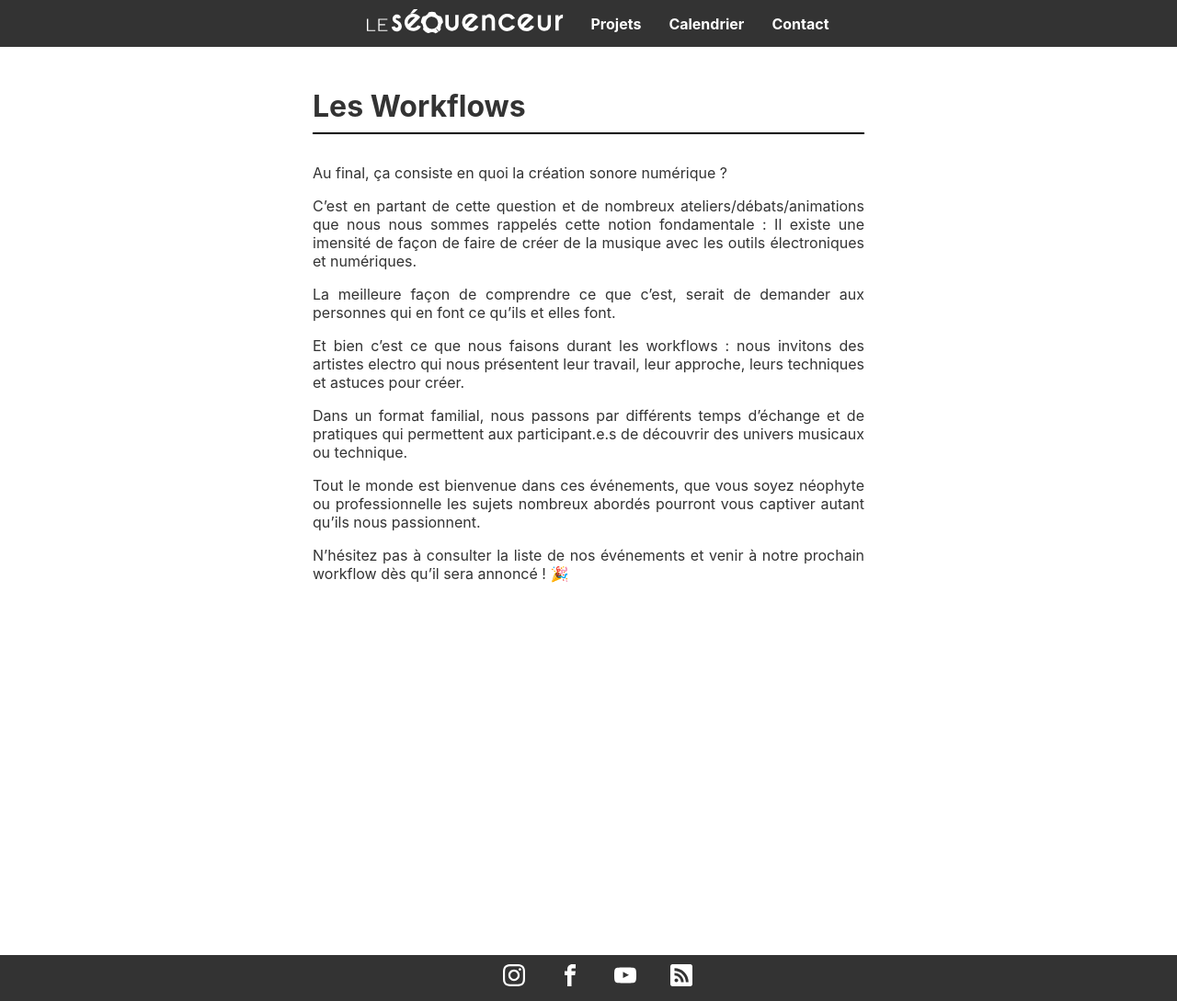
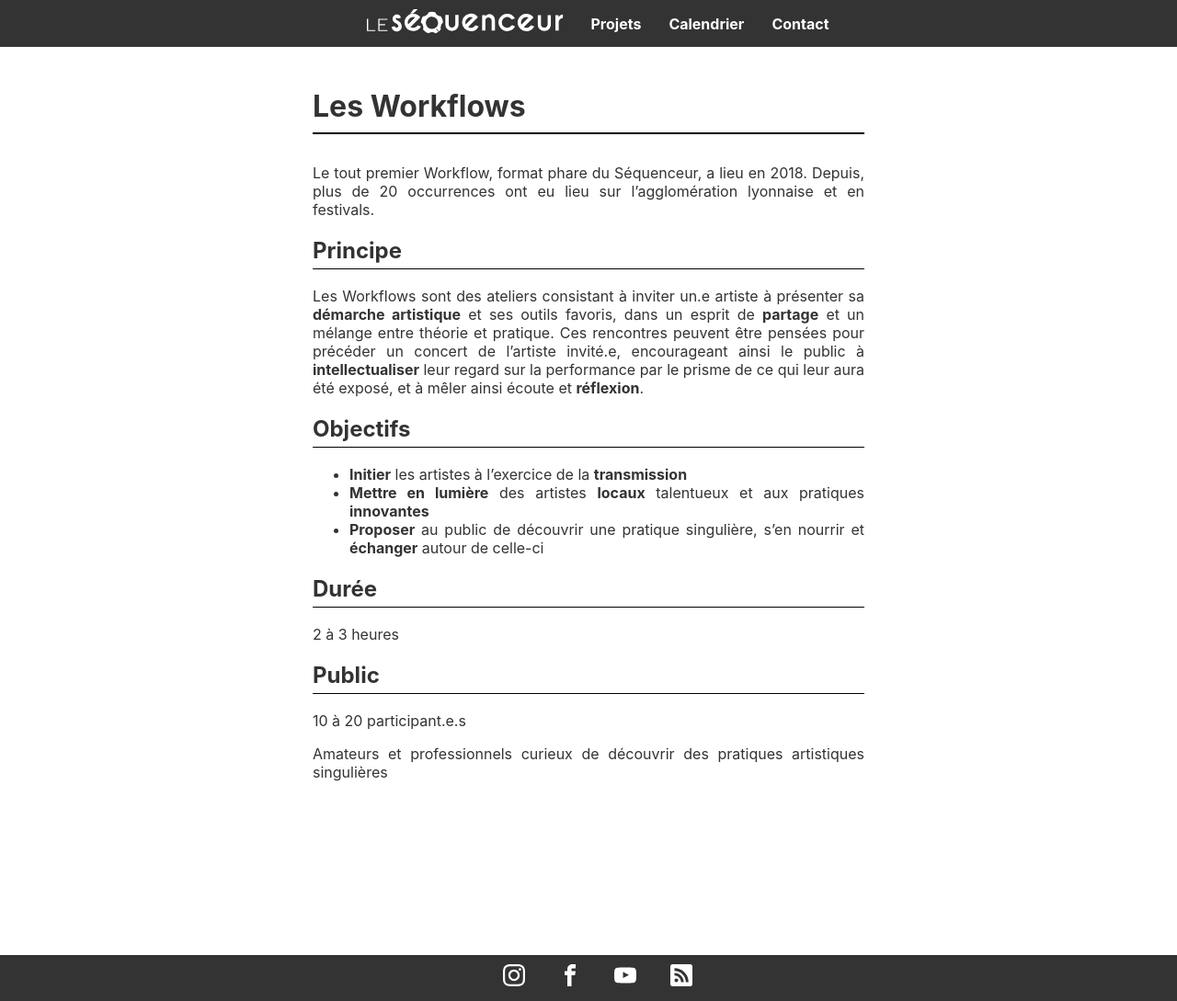
Before and after one commit to MartinDelille/lesequenceur, a Jekyll site: the page built from _projects/workflow.md, in a window 1280 px wide and 1089 px high. Shown: the whole window at 92% size. Built offline with Jekyll 4.4.1, drawn with Linux system fonts in a browser that asks for light colours.

Commit message:
Improve workflow

```diff
--- a/_projects/workflow.md
+++ b/_projects/workflow.md
@@ -1,19 +1,28 @@
 ---
 title: Les Workflows
-description: Un.e artiste partage sa pratique et son processus de création.
+description: Transmission collective
 layout: page
 ---
 
-Au final, ça consiste en quoi la création sonore numérique ?
+Le tout premier Workflow, format phare du Séquenceur, a lieu en 2018. Depuis, plus de
+20 occurrences ont eu lieu sur l’agglomération lyonnaise et en festivals.
 
-C’est en partant de cette question et de nombreux ateliers/débats/animations que nous nous sommes rappelés cette notion fondamentale : Il existe une imensité de façon de faire de créer de la musique avec les outils électroniques et numériques.
+## Principe
 
-La meilleure façon de comprendre ce que c’est, serait de demander aux personnes qui en font ce qu’ils et elles font.
+Les Workflows sont des ateliers consistant à inviter un.e artiste à présenter sa **démarche artistique** et ses outils favoris, dans un esprit de **partage** et un mélange entre théorie et pratique. Ces rencontres peuvent être pensées pour précéder un concert de l'artiste invité.e, encourageant ainsi le public à **intellectualiser** leur regard sur la performance par le prisme de ce qui leur aura été exposé, et à mêler ainsi écoute et **réflexion**.
 
-Et bien c’est ce que nous faisons durant les workflows : nous invitons des artistes electro qui nous présentent leur travail, leur approche, leurs techniques et astuces pour créer.
+## Objectifs
 
-Dans un format familial, nous passons par différents temps d’échange et de pratiques qui permettent aux participant.e.s de découvrir des univers musicaux ou technique.
+- **Initier** les artistes à l’exercice de la **transmission**
+- **Mettre en lumière** des artistes **locaux** talentueux et aux pratiques **innovantes**
+- **Proposer** au public de découvrir une pratique singulière, s’en nourrir et **échanger** autour de celle-ci
 
-Tout le monde est bienvenue dans ces événements, que vous soyez néophyte ou professionnelle les sujets nombreux abordés pourront vous captiver autant qu’ils nous passionnent.
+## Durée
 
-N’hésitez pas à consulter la liste de nos événements et venir à notre prochain workflow dès qu’il sera annoncé ! 🎉
+2 à 3 heures
+
+## Public
+
+10 à 20 participant.e.s
+
+Amateurs et professionnels curieux de découvrir des pratiques artistiques singulières
```
